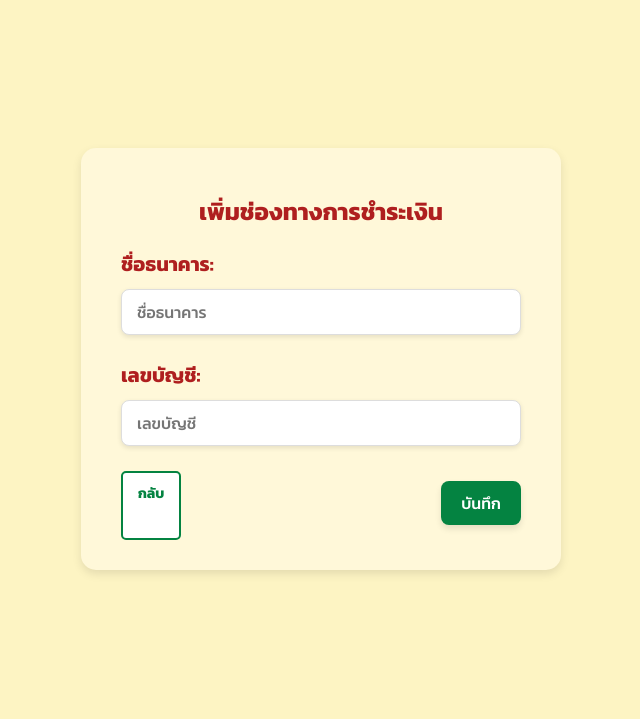
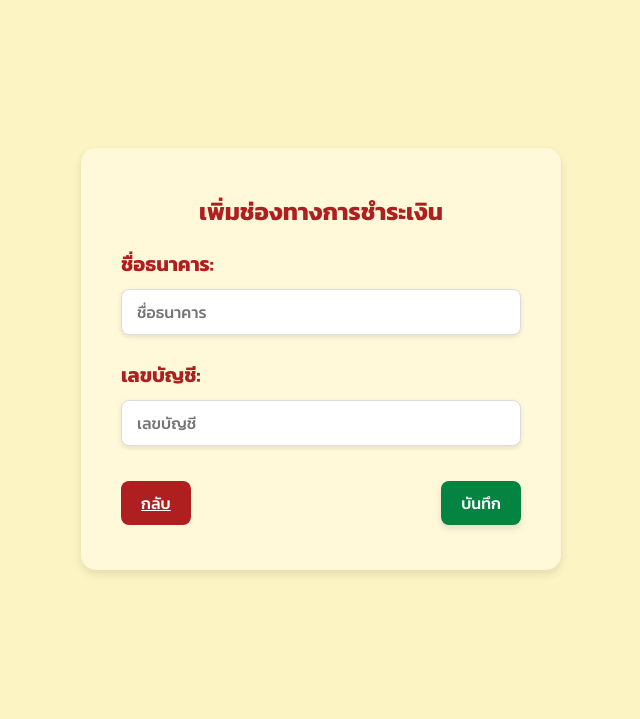
Before and after one commit to 6510615203/cn331project, a Django app: template restaurant/templates/add_payment.html in a window 1280 px wide. Shown: the part 102-821 px from the top of the page, without its empty margins (319-959 px from the left). Run offline with Django 5.2, Linux system fonts and the light colour scheme; the template is opened without the code that fills it, so the values that code supplies are empty.

Commit message:
Update add_payment.html

```diff
--- a/restaurant/templates/add_payment.html
+++ b/restaurant/templates/add_payment.html
@@ -24,7 +24,7 @@
                 <input type="text" name="account_number" id="account_number" class="input-field" placeholder="เลขบัญชี" required>
             </div>
             <div class="form-actions">
-                <a href="{% url 'restaurant:edit_menu_payment' %}" class="btn-back">กลับ</a>
+                <a href="{% url 'restaurant:edit_menu_payment' %}" class="btn-edit">กลับ</a>
                 <button type="submit" class="btn-submit">บันทึก</button>
             </div>
         </form>
```
